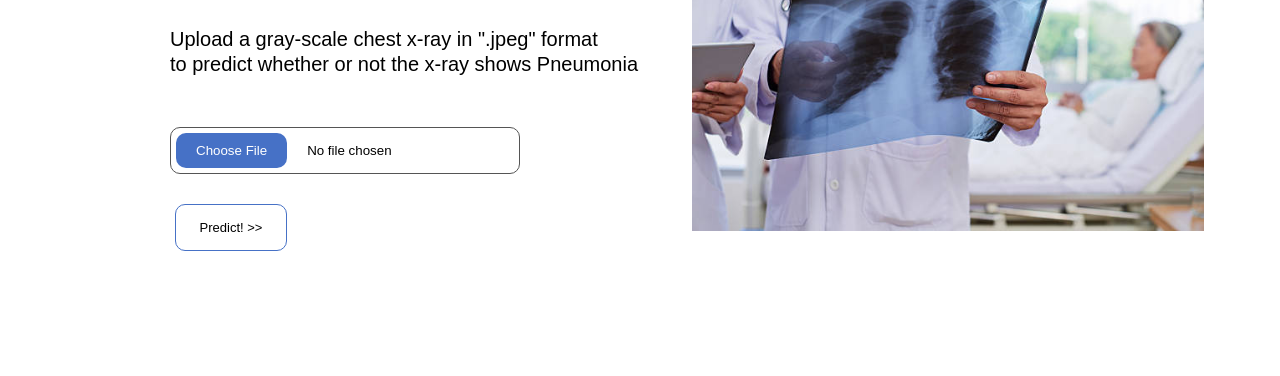
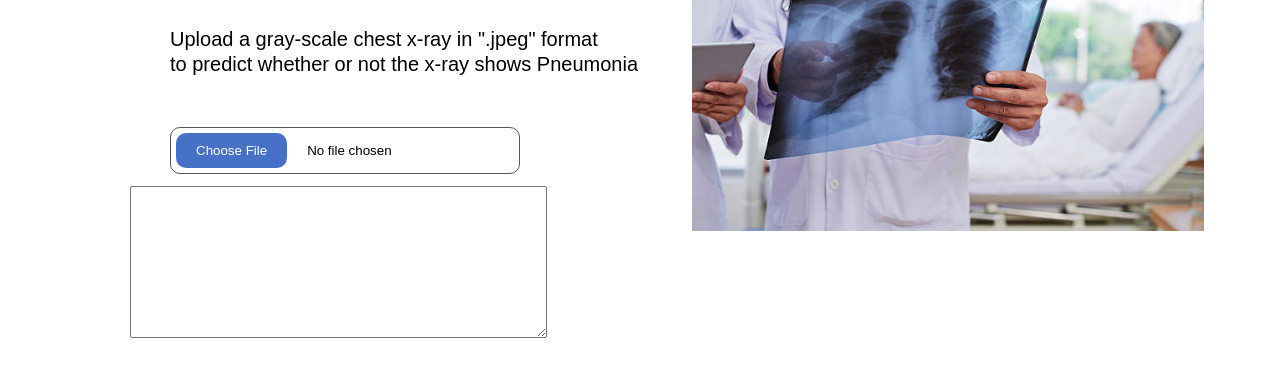
Before and after one commit to IndianJohnnyDepp/PneumoniaPrediction, a plain HTML site: page index.html in a window 1280 px wide. Shown: the part 290-666 px from the top of the page. Drawn offline with Linux system fonts and the light colour scheme.

Commit message:
Update index.html

```diff
--- a/index.html
+++ b/index.html
@@ -24,7 +24,9 @@
                             <input type="file" id="selectAvatar" accept="image/jpeg">
 
                         </form>
-                        <button class = "predictbutton" type = "button"> Predict! >> </button>
+
+                        <h6> Base64 Output: </h6>
+                        <textarea id="textArea" rows="10" cols="50"> </textarea>
                     </div>
 
                     <div class = "app-picture">
```
